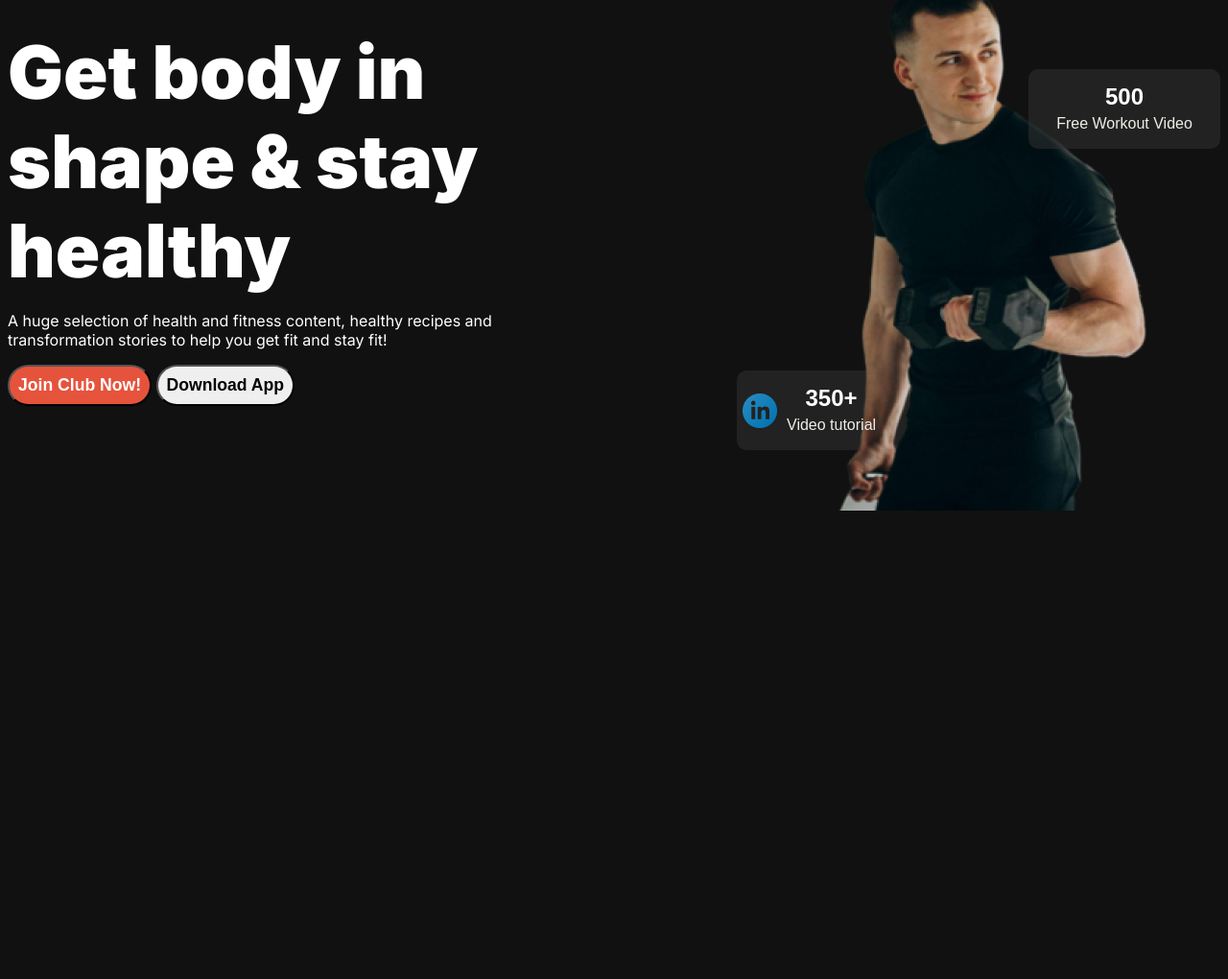
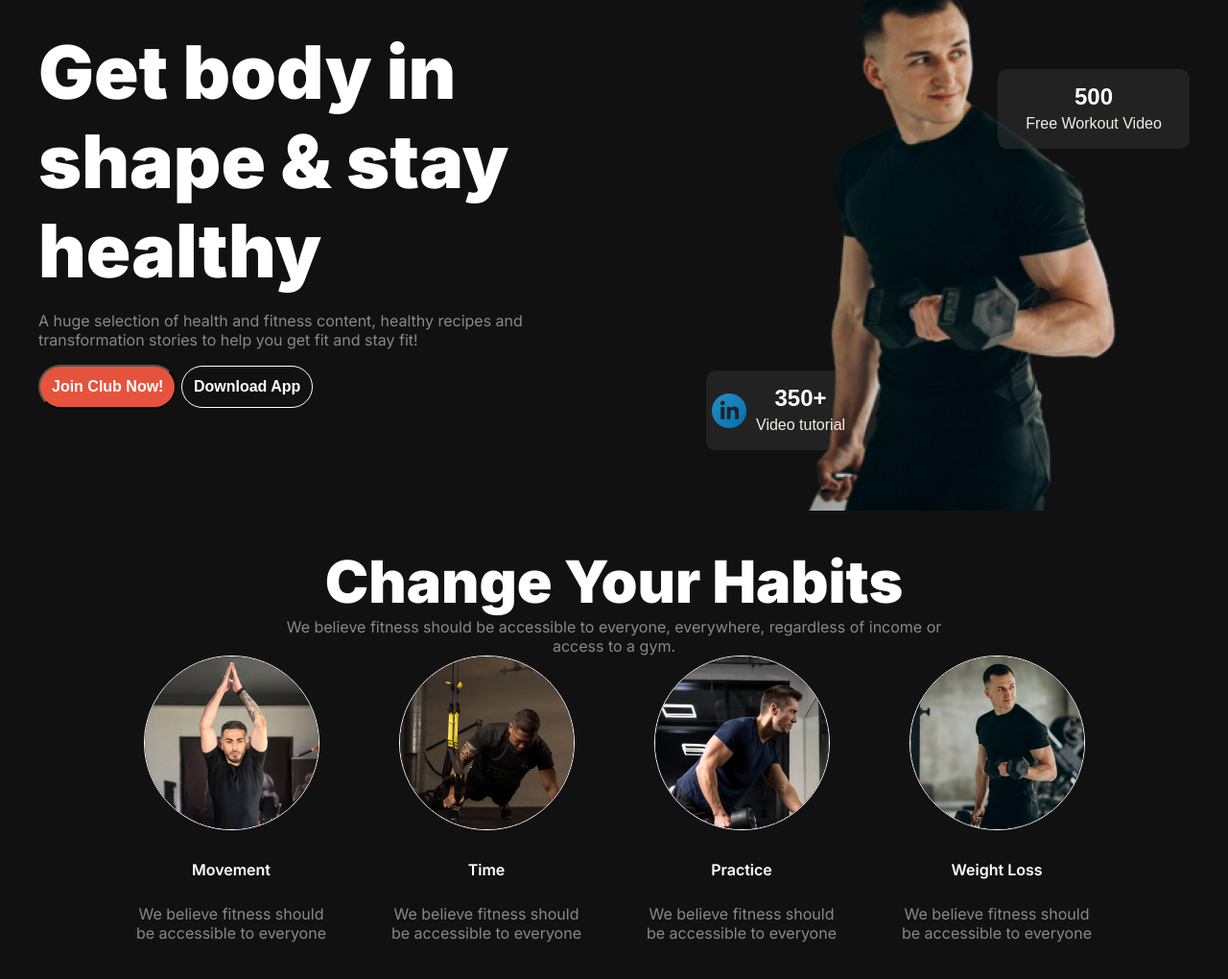
Before and after one commit to sabbirhossen1/B10A2-versatile-ui-website, a plain HTML site: page index.html in a window 1280 px wide. Shown: the part 180-1200 px from the top of the page at 96% size. Before the commit the page ends 800 px from the top, so only its background shows below. Drawn offline with Linux system fonts and the light colour scheme.

Commit message:
added your habits section

```diff
--- a/index.html
+++ b/index.html
@@ -21,12 +21,13 @@
         <section class="banner">
             <div class="banner-continer">
                 <div class="banner-item">
-                    <h3 class="banner-title">Get body in <br>shape & stay <br>healthy</h3>
-                    <p class="banner-description">A huge selection of health and fitness content, healthy recipes and <br>
-                        transformation stories to help
-                        you get fit and stay fit!</p>
-                    <button class=" btn-primary">Join Club Now!</button>
-                    <button class="btn-primary2">Download App</button>
+                    <h3 class="banner-title">Get body in shape & stay healthy</h3>
+                    <p class="banner-description">A huge selection of health and fitness content, healthy recipes and
+                        transformation stories to help you get fit and stay fit!</p>
+                    <div class="btn-button">
+                        <button class=" btn-primary">Join Club Now!</button>
+                        <button class="btn-primary2">Download App</button>
+                    </div>
                 </div>
                 <div class=" banner-img display-flex">
                     <div>
@@ -34,8 +35,8 @@
                         <button class="btn-video">
                             <img src="images/linkedin-icon 1.png" alt="">
                             <div>
-                            <h4 class="btn-title">350+</h4>
-                            <p class="btn-description">Video tutorial</p>
+                                <h4 class="btn-title">350+</h4>
+                                <p class="btn-description">Video tutorial</p>
                             </div>
                         </button>
                     </div>
@@ -45,12 +46,41 @@
                             <p class="btn-description">Free Workout Video</p>
                         </button>
                     </div>
-
                 </div>
             </div>
         </section>
     </header>
     <main>
+        <section class="habits">
+            <div class="habits-continer">
+                <h3 class="habits-title">Change Your Habits</h3>
+                <p class="habit-description">We believe fitness should be accessible to everyone, everywhere, regardless
+                    of income or access to a
+                    gym.</p>
+                <div class="habits-cards">
+                    <div class="habit-card">
+                        <img src="images/image 2.png" alt="">
+                        <h5 class="habit-title">Movement</h5>
+                        <p class="description">We believe fitness should be accessible to everyone</p>
+                    </div>
+                    <div class="habit-card">
+                        <img src="images/image 3.png" alt="">
+                        <h5 class="habit-title">Time</h5>
+                        <p class="description">We believe fitness should be accessible to everyone</p>
+                    </div>
+                    <div class="habit-card">
+                        <img src="images/image 4.png" alt="">
+                        <h5 class="habit-title">Practice</h5>
+                        <p class="description">We believe fitness should be accessible to everyone</p>
+                    </div>
+                    <div class="habit-card">
+                        <img src="images/image 5.png" alt="">
+                        <h5 class="habit-title">Weight Loss</h5>
+                        <p class="description">We believe fitness should be accessible to everyone</p>
+                    </div>
+                </div>
+            </div>
+        </section>
 
     </main>
     <footer>
--- a/styles/fitnes.css
+++ b/styles/fitnes.css
@@ -1,43 +1,51 @@
 @import url('https://fonts.googleapis.com/css2?family=Inter:ital,opsz,wght@0,14..32,100..900;1,14..32,100..900&display=swap');
-.inter-font{
+
+.inter-font {
   font-family: "Inter", sans-serif;
   font-optical-sizing: auto;
   font-weight: 400;
-    color:#FFFFFF ;
+  color: #FFFFFF;
   font-style: normal;
-
 }
-  body{
+body {
   background-color: #111111;
 }
 /* shared styles */
-  .btn-primary{
-    background-color:rgba(230, 83, 60, 1.00);
+.btn-primary {
+  background-color: rgba(230, 83, 60, 1.00);
   border-radius: 30px;
-    color:#FFFFFF ;
+  color: #FFFFFF;
   font-weight: 600;
-    font-size: 1.1rem;
-    padding: 9px;
+  font-size: 1rem;
+  padding: 12px;
 }
-  .btn-primary2{
+.btn-primary2 {
   border-radius: 30px;
-
+  color: #FFFFFF;
+  background-color:
+    rgb(17, 17, 17);
   font-weight: 600;
-    font-size: 1.1rem;
-    padding: 9px;
+  font-size: 1rem;
+  padding: 12px;
+  border: 1px solid #FFFFFF;
 }
-  .navbar{
+.description{
+  font-size: 1rem;
+  font-weight: 400;
+  color: rgba(255, 255, 255, 0.5);
+}
+/* nav */
+.navbar {
   justify-content: space-between;
-    max-width: 1450px;
+  max-width: 1250px;
   margin: 0 auto;
-
 }
-  .nav-title{
+.nav-title {
   font-weight: 700;
   color: rgba(230, 83, 60, 1);
   margin-left: 30px;
 }
-  .nav-link{
+.nav-link {
   list-style: none;
   max-width: 100%;
   border: 1px solid #FFFFFF1A;
@@ -46,53 +54,50 @@
   align-items: center;
   justify-content: space-between;
 }
-  .nav-item{
+.nav-item {
   text-decoration: none;
   margin-right: 30px;
   font-weight: 500;
-    color:#FFFFFF ;
+  color: #FFFFFF;
   padding: 0px;
-
 }
-  .home{
-    background-color:#E6533C;
+.home {
+  background-color: #E6533C;
   border-radius: 15px;
   margin-left: 10px;
   padding: 5px;
 }
-  .display-flex{
+.display-flex {
   display: flex;
 }
-  .banner{
-    max-width: 1400px;
-    margin:50px auto;
-
-
+.banner {
+  max-width: 1200px;
+  margin: 50px auto;
 }
-
-  .banner-continer{
+.banner-continer {
   display: flex;
   justify-content: space-between;
 
 }
-  .banner-item{
+.banner-item {
   width: 50%;
 }
-  .banner-title{
+.banner-title {
   font-size: 4.8rem;
   font-weight: 900;
   margin-bottom: 0px;
 }
-  .banner-description{
+.banner-description {
   font-size: 1rem;
   font-weight: 400;
+  color: rgba(255, 255, 255, 0.5);
 }
-  .btn-video{
+.btn-video {
   width: 200px;
   display: flex;
   align-items: center;
   border-radius: 10px;
-  background-color:rgba(48, 48, 48, 0.54);
+  background-color: rgba(48, 48, 48, 0.54);
   color: #FFFFFF;
   border: none;
   gap: 10px;
@@ -100,26 +105,126 @@
   margin-left: -100px;
   width: 206px;
 }
-  .btn-title{
+.btn-title {
   font-weight: 900;
-    font-size:1.5rem ;
+  font-size: 1.5rem;
   margin-bottom: 5px;
   margin-top: 14px;
 }
-  .btn-description{
+.btn-description {
   font-size: 1rem;
   font-weight: 400;
   color: #EFEDE8;
   margin-top: 0px;
-
 }
-  .btn-free-video{
+.btn-free-video {
   width: 200px;
   align-items: center;
   border-radius: 10px;
-  background-color:rgba(48, 48, 48, 0.54);
+  background-color: rgba(48, 48, 48, 0.54);
   color: #FFFFFF;
   border: none;
   margin-left: -145px;
   margin-top: 120px;
 }
+/* Habits  */
+.habits {
+  max-width: 1300px;
+  margin: 100px;
+
+}
+.habits-continer {
+  align-items: center;
+  text-align: center;
+}
+.habits-cards {
+  display: grid;
+  grid-template-columns: repeat(4, 1fr);
+  text-align: center;
+
+}
+.habits-title{
+  font-weight: 900;
+  font-size: 3.8rem;
+  margin: 0 auto;
+  text-align: center;
+  max-width: 700px;
+}
+
+.habit-description{
+  text-align: center;
+  font-size: 1rem;
+  font-weight: 400;
+  color: rgba(255, 255, 255, 0.5);
+  max-width: 700px;
+  margin: 0 auto;
+}
+.habit-card{
+ align-items: center;
+ margin: 0 25px;
+}
+.habit-card img{
+  border: 1px solid #FFFFFF;
+  border-radius: 100px;
+}
+.habit-title{
+  font-size: 1rem;
+  font-weight: 600;
+  color: #FFFFFF;
+}
+
+/* media section */
+@media screen and (max-width:576px) {
+  .banner-continer,
+  .navbar {
+    flex-direction: column;
+  }
+  .nav-link {
+    display: none;
+  }
+  .banner-item {
+    width: 80%;
+  }
+  .banner-title {
+    margin: 10px;
+    font-size: 1.85rem;
+    font-weight: 900;
+    margin-bottom: 0px;
+  }
+  .banner-description {
+    font-size: .8rem;
+    margin: 10px;
+    color: rgba(255, 255, 255, 0.5);
+  }
+  .btn-button {
+    margin-left: 10px;
+  }
+  .btn-video {
+    margin-left: 10px;
+    margin-top: -350px;
+  }
+  /* Habits */
+
+  .habits-cards{
+    grid-template-columns: repeat(1,1fr);
+    margin-top: 45px;
+  }
+  .habits{
+    margin-top: 300px;
+
+  }
+  .habits-title{
+    font-weight: 900;
+    font-size: 2rem;
+    text-align: center;
+    width: auto;
+  }
+  .habit-description{
+    text-align: justify;
+    max-width:400px;
+    margin: 0 auto;
+    font-size: 1rem;
+    font-weight: 400;
+    color: rgba(255, 255, 255, 0.5);
+  }
+  }
```
Lines whose indentation alone changed are shown as unchanged.
